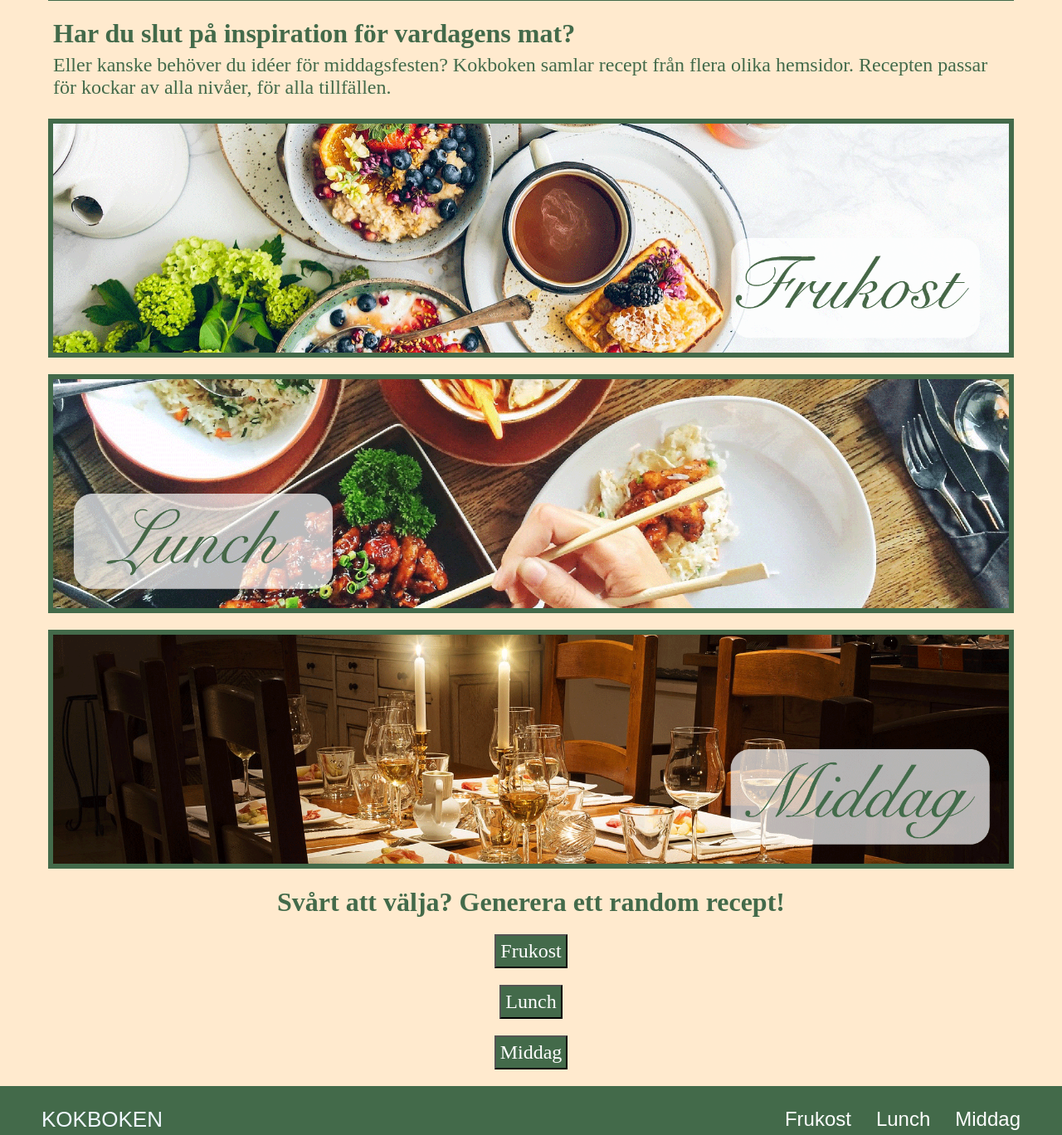
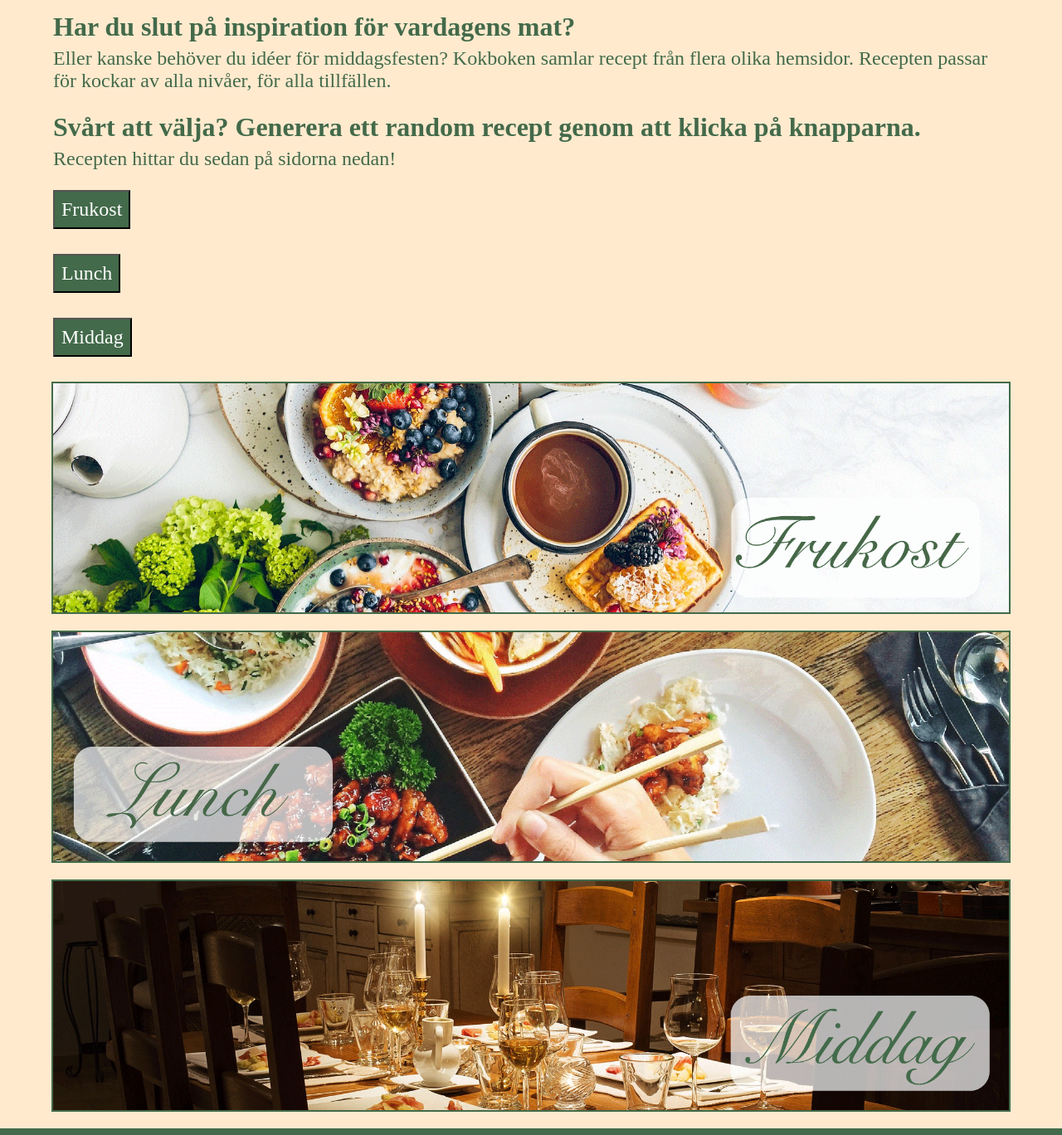
Before and after one commit to molliezeta/KokbokWebb, a plain HTML site: page index.html in a window 1280 px wide. Shown: the part 760-2128 px from the top of the page at 83% size. Drawn offline with Linux system fonts and the light colour scheme.

Commit message:
fixat lite

```diff
--- a/Styles.CSS
+++ b/Styles.CSS
@@ -10,7 +10,7 @@ img{
     margin-right: auto;
     margin-top: 20px;
     margin-bottom: 20px;
-    border: 6px solid; color: #436a4a;
+    border: 2px solid; color: #436a4a;
 
 }
 
@@ -131,16 +131,11 @@ button{
     font-family: 'Times New Roman', Times, serif;
     display: flex;
     max-width: 90%;
-    margin-bottom: 20px;
-    margin-left: auto;
-    margin-right: auto;
+    margin-bottom: 30px;
     margin-top: 20px;
+    margin-left: 5%;
     text-align: left;
-    padding: 5px;
+    padding: 8px;
     background-color: #436a4a;
     color: white;
 }
-
-#random{
-    text-align: center;
-}
--- a/index.html
+++ b/index.html
@@ -20,7 +20,12 @@
 
 <h1>Har du slut på inspiration för vardagens mat?</h1>
 <p>Eller kanske behöver du idéer för middagsfesten? Kokboken samlar recept från flera olika hemsidor. Recepten passar för kockar av alla nivåer, för alla tillfällen.</p>
+<h1 id="random">Svårt att välja? Generera ett random recept genom att klicka på knapparna.</h1>
+<p>Recepten hittar du sedan på sidorna nedan!</p>
 
+<button id="knapp">Frukost</button>
+<button id="knapp2">Lunch</button>
+<button id="knapp3">Middag</button>
 
     <img src="frukost.webb.gif" alt="Frukost" id="Frukost-bild" style="cursor: pointer;">
 
@@ -30,11 +35,7 @@
 
     <img src="Middag.webb.gif" alt="Middag" id="Middag-bild" style="cursor: pointer;">
 
-<h1 id="random">Svårt att välja? Generera ett random recept!</h1>
 
-<button id="knapp">Frukost</button>
-<button id="knapp2">Lunch</button>
-<button id="knapp3">Middag</button>
 
 <footer>
     <a href="index.html" id="Kokboken-hem">KOKBOKEN</a>
```
Also changed, not shown: frukost.html (+0 -1 lines), script.js (line endings or trailing spaces).
